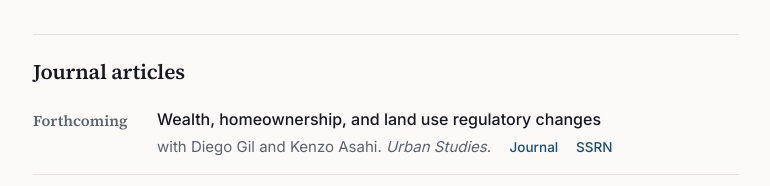
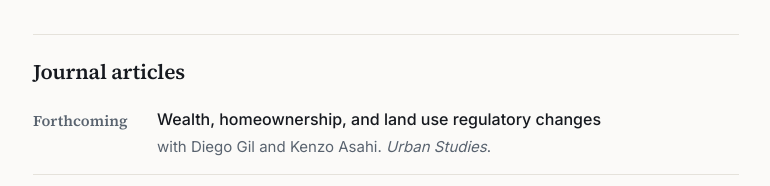
Before and after one commit to hugosilvam/hugosilvam.github.io, a plain HTML site: page index.html in a window 1280 px wide. Shown: the part 1100-1286 px from the top of the page, without its empty margins (391-1161 px from the left). Drawn offline with Linux system fonts and the light colour scheme.

Commit message:
Quita los enlaces SSRN y Journal del paper de Urban Studies
Co-Authored-By: Claude Fable 5.2 <noreply@anthropic.com>

```diff
--- a/index.html
+++ b/index.html
@@ -273,10 +273,6 @@
         <div>
           <a class="title" href="pdf/land-use-regulatory-changes.pdf">Wealth, homeownership, and land use regulatory changes</a>
           <span class="meta">with Diego Gil and Kenzo Asahi. <i>Urban Studies</i>.</span>
-          <span class="filelinks">
-            <a href="https://doi.org/10.1177/00420980261498609">Journal</a>
-            <a href="https://papers.ssrn.com/sol3/papers.cfm?abstract_id=7586760">SSRN</a>
-          </span>
         </div>
       </li>
 
```
Also changed, not shown: 1 other file.
